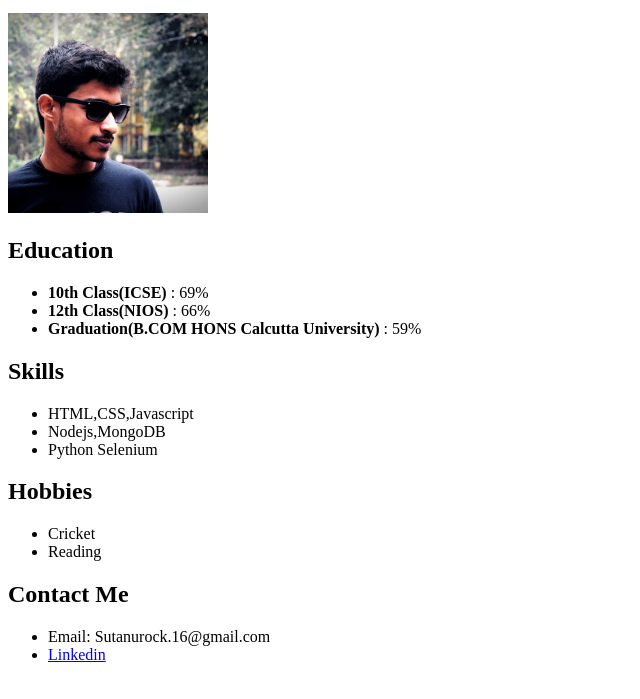
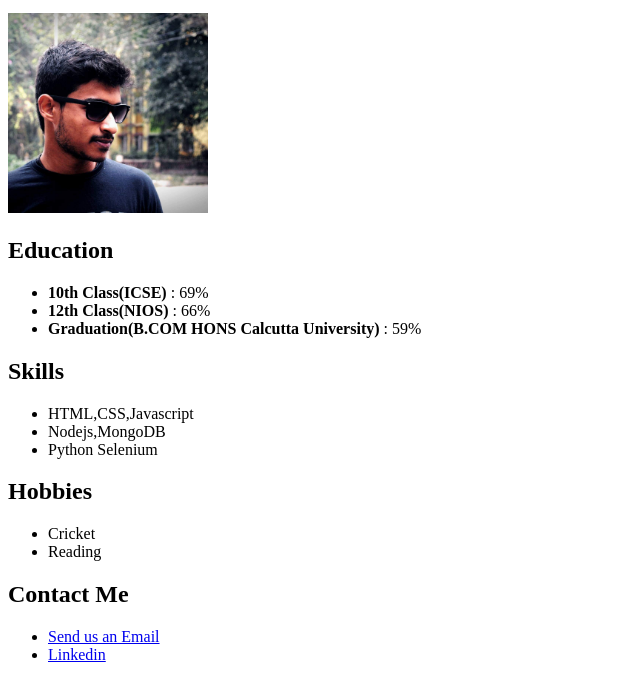
Before and after one commit to Gora9s/Portfolio, a plain HTML site: page index.html in a window 1280 px wide. Shown: the part 101-800 px from the top of the page, without its empty margins (0-640 px from the left). Drawn offline with Linux system fonts and the light colour scheme.

Commit message:
Please update

```diff
--- a/index.html
+++ b/index.html
@@ -40,7 +40,7 @@
   <section>
     <h1>Contact Me</h1>
     <ul>
-      <li>Email: Sutanurock.16@gmail.com</li>
+      <li> <a href="mailto:sutanurock.16@gmail.com">Send us an Email</a></li>
       <li><a href="https://www.linkedin.com/in/sutanu-saha-748370a0/">Linkedin</a></li>
     </ul>
   </section>
```
